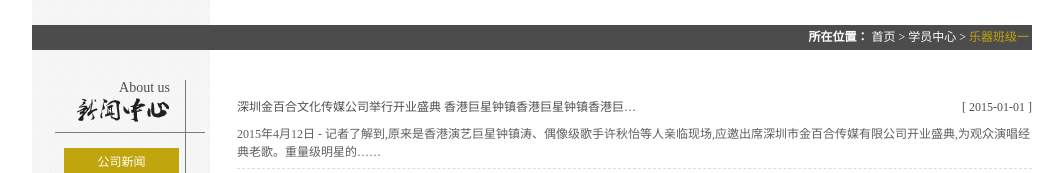
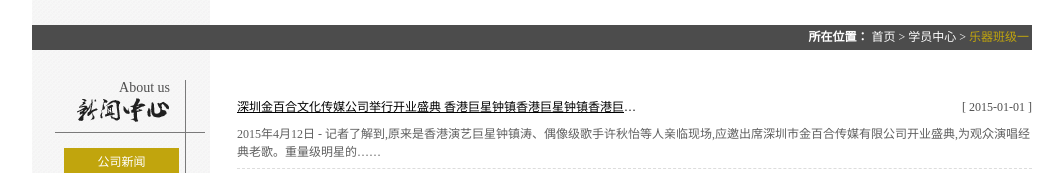
Before and after one commit to Dylan-code/hello-world, a plain HTML site: page index.html in a window 1280 px wide. In both pictures the pointer is over the element "深圳金百合文化传媒公司举行开业盛典 香港巨星钟镇香港巨星钟镇香港巨星钟镇香港巨星钟镇". Shown: the top 173 px of the page, without its empty margins (108-1171 px from the left). Drawn offline with Linux system fonts and the light colour scheme.

Commit message:
Add files via upload

```diff
--- a/Assets/css/thems.css
+++ b/Assets/css/thems.css
@@ -106,6 +106,7 @@ a:hover{ text-decoration:underline;}
 .second .s_main .news .title{ width:100%; height:35px; line-height:35px; position:relative;}
 .second .s_main .news .title span{ display:block; text-align:right; position:absolute; right:0px; top:0px;}
 .second .s_main .news .title h5{ width:400px; height:35px; line-height:35px; white-space:nowrap; overflow:hidden; text-overflow:ellipsis;}
+.second .s_main .news .title h5:hover{text-decoration: underline;color: black}
 .second .s_main .news .title h5 a{ font-weight:bold; color:#5F5F5F;}
 .second .s_main .news .des{ width:100%; height:35px; line-height:150%; overflow:hidden; margin-bottom:8px; color:#5F5F5F;}
 /*新闻列表*/
```
